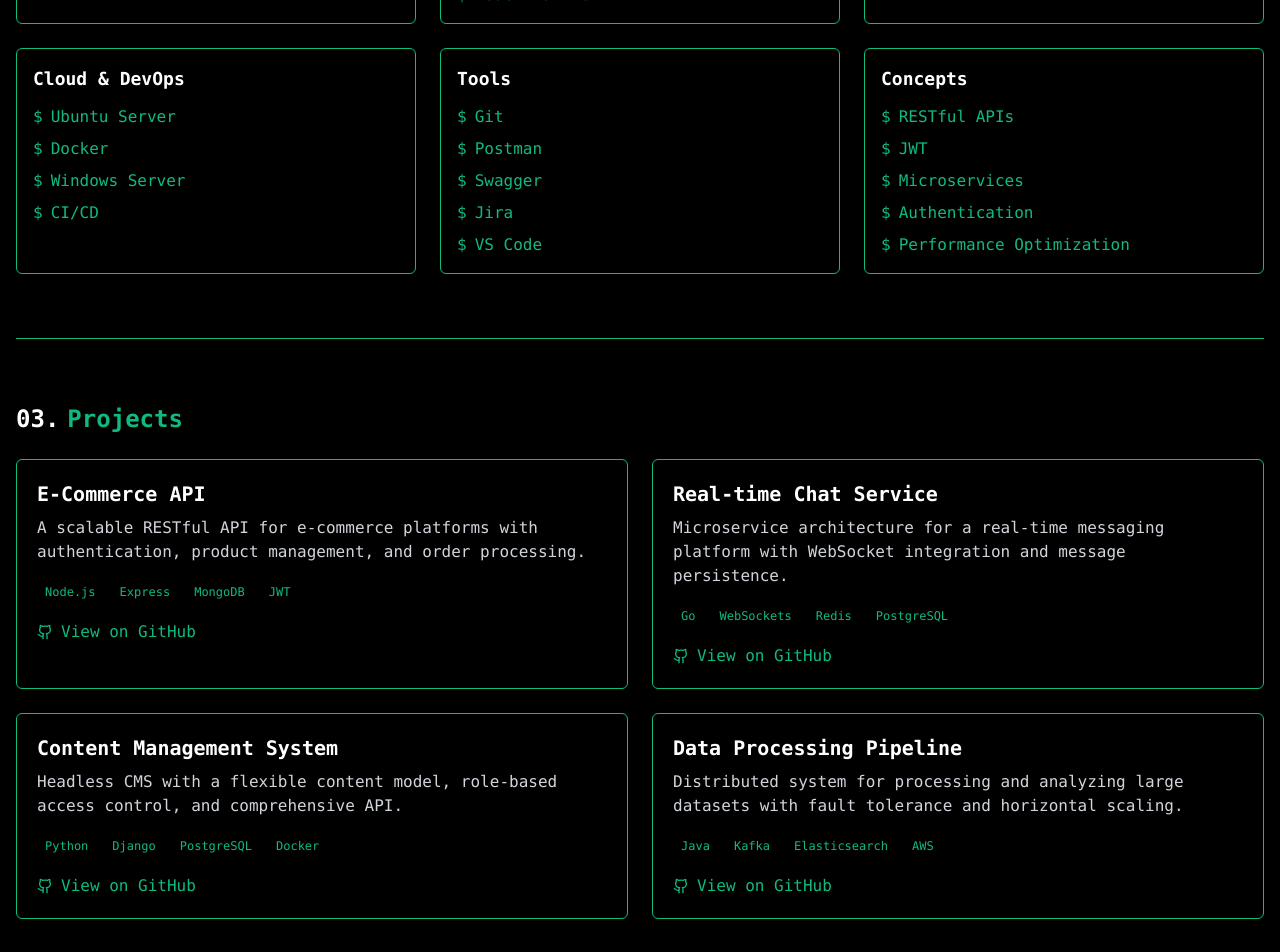
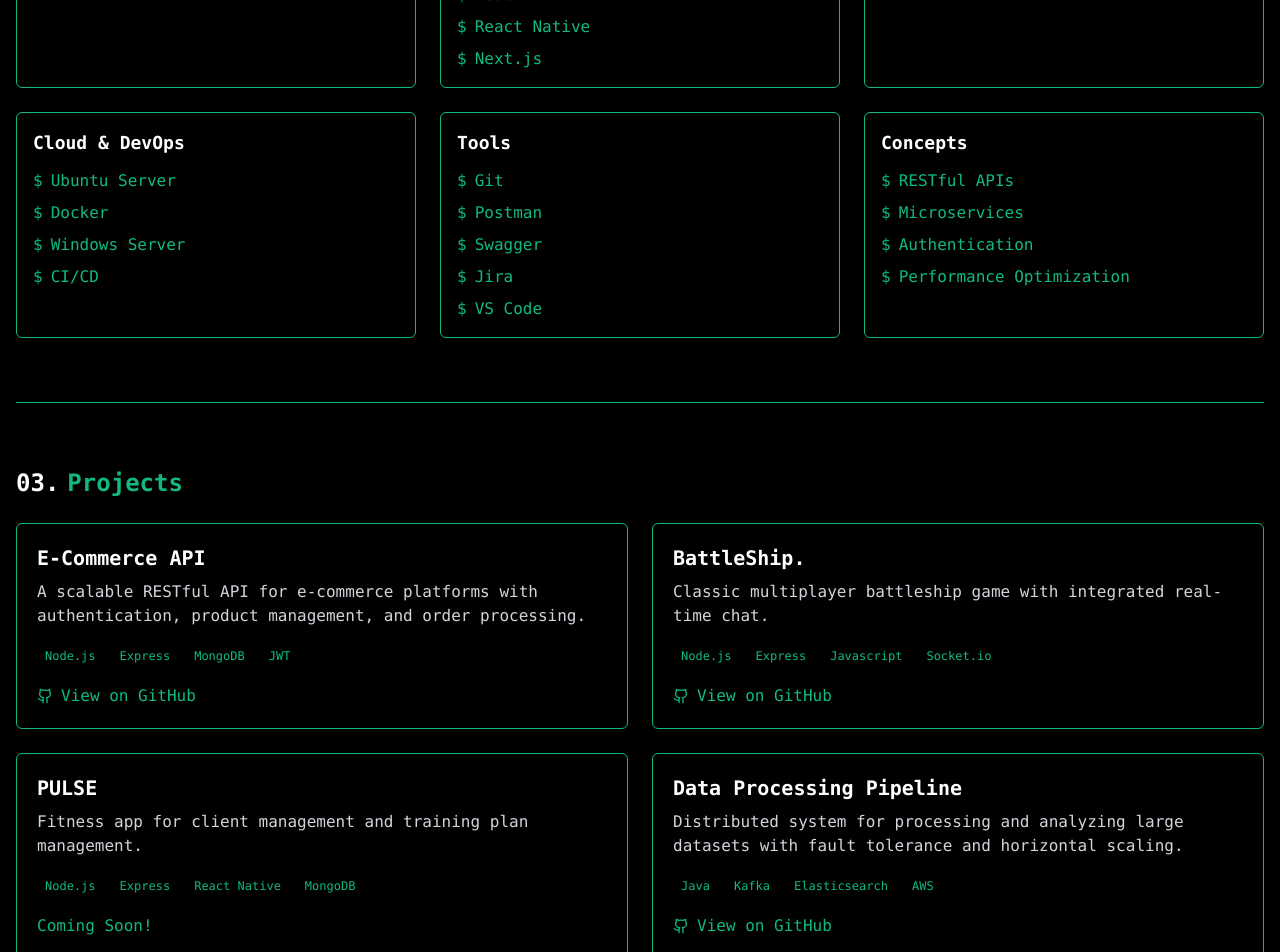
Before and after one commit to raulmalagarriga/portafolio, a Next.js app: page / in a window 1280 px wide. Shown: the part 1500-2452 px from the top of the page. Built offline with nearby package versions, Linux system fonts and the light colour scheme.

Commit message:
FEAT: Advancing traslations

```diff
--- a/app/page.tsx
+++ b/app/page.tsx
@@ -272,7 +272,7 @@ export default function Portfolio() {
               <div className="border border-theme-30 p-4 rounded-md bg-black/80">
                 <h3 className="text-white text-lg font-semibold mb-3">{t("skills.frameworks")}</h3>
                 <ul className="space-y-2">
-                  {[".NET", "Entity Framework", "Node.js", "Express", "React", "React Native"].map((skill, index) => (
+                  {[".NET", "Entity Framework", "Node.js", "Express", "Socket.io", "React", "React Native", "Next.js"].map((skill, index) => (
                     <li key={index} className="flex items-center gap-2">
                       <span className="text-theme">$</span> {skill}
                     </li>
@@ -282,7 +282,7 @@ export default function Portfolio() {
               <div className="border border-theme-30 p-4 rounded-md bg-black/80">
                 <h3 className="text-white text-lg font-semibold mb-3">{t("skills.databases")}</h3>
                 <ul className="space-y-2">
-                  {["PostgreSQL", "MongoDB", "SQL Server", "Redis"].map((skill, index) => (
+                  {["PostgreSQL", "SQL Server", "MongoDB", "Redis"].map((skill, index) => (
                     <li key={index} className="flex items-center gap-2">
                       <span className="text-theme">$</span> {skill}
                     </li>
@@ -312,7 +312,7 @@ export default function Portfolio() {
               <div className="border border-theme-30 p-4 rounded-md bg-black/80">
                 <h3 className="text-white text-lg font-semibold mb-3">{t("skills.concepts")}</h3>
                 <ul className="space-y-2">
-                  {["RESTful APIs", "JWT", "Microservices", "Authentication", "Performance Optimization"].map(
+                  {["RESTful APIs", "Microservices", "Authentication", "Performance Optimization"].map(
                     (skill, index) => (
                       <li key={index} className="flex items-center gap-2">
                         <span className="text-theme">$</span> {skill}
@@ -342,14 +342,14 @@ export default function Portfolio() {
                 {
                   name: t("projects.chat.title"),
                   description: t("projects.chat.desc"),
-                  tech: ["Go", "WebSockets", "Redis", "PostgreSQL"],
-                  github: "#",
+                  tech: ["Node.js", "Express", "Javascript", "Socket.io"],
+                  github: "https://github.com/raulmalagarriga/Battleship_game",
                 },
                 {
-                  name: t("projects.cms.title"),
-                  description: t("projects.cms.desc"),
-                  tech: ["Python", "Django", "PostgreSQL", "Docker"],
-                  github: "#",
+                  name: t("projects.pulse.title"),
+                  description: t("projects.pulse.desc"),
+                  tech: ["Node.js", "Express", "React Native", "MongoDB"],
+                  github: null,
                 },
                 {
                   name: t("projects.data.title"),
@@ -371,12 +371,18 @@ export default function Portfolio() {
                       </span>
                     ))}
                   </div>
+                  {project.github ? (
                     <Link
                       href={project.github}
                       className="flex items-center gap-2 text-theme hover:text-theme-light transition-colors"
                     >
                       <Github className="h-4 w-4" /> {t("projects.view")}
                     </Link>
+                  ) :
+                  (
+                    <p className="text-theme">{t("projects.comming")}</p>
+                  )
+                  }
                 </div>
               ))}
             </div>
--- a/lib/translations.ts
+++ b/lib/translations.ts
@@ -35,19 +35,20 @@ export const translations = {
       // Projects
       "projects.title": "Projects",
       "projects.view": "View on GitHub",
+      "projects.comming": "Coming Soon!",
 
       // Project descriptions
       "projects.ecommerce.title": "E-Commerce API",
       "projects.ecommerce.desc":
         "A scalable RESTful API for e-commerce platforms with authentication, product management, and order processing.",
 
-      "projects.chat.title": "Real-time Chat Service",
+      "projects.chat.title": "BattleShip.",
       "projects.chat.desc":
-        "Microservice architecture for a real-time messaging platform with WebSocket integration and message persistence.",
+        "Classic multiplayer battleship game with integrated real-time chat.",
 
-      "projects.cms.title": "Content Management System",
-      "projects.cms.desc":
-        "Headless CMS with a flexible content model, role-based access control, and comprehensive API.",
+      "projects.pulse.title": "PULSE",
+      "projects.pulse.desc":
+        "Fitness app for client management and training plan management.",
 
       "projects.data.title": "Data Processing Pipeline",
       "projects.data.desc":
@@ -130,23 +131,24 @@ export const translations = {
       // Projects
       "projects.title": "Proyectos",
       "projects.view": "Ver en GitHub",
-
+      "projects.comming": "¡Proximamente!",
       // Project descriptions
       "projects.ecommerce.title": "API de Comercio Electrónico",
       "projects.ecommerce.desc":
         "Una API RESTful escalable para plataformas de comercio electrónico con autenticación, gestión de productos y procesamiento de pedidos.",
 
-      "projects.chat.title": "Servicio de Chat en Tiempo Real",
+      "projects.chat.title": "BattleShip.",
       "projects.chat.desc":
-        "Arquitectura de microservicios para una plataforma de mensajería en tiempo real con integración WebSocket y persistencia de mensajes.",
+        "Clasico juego de battleship multijugador con chat integrado en tiempo real.",
 
-      "projects.cms.title": "Sistema de Gestión de Contenidos",
-      "projects.cms.desc":
-        "CMS headless con un modelo de contenido flexible, control de acceso basado en roles y API completa.",
+      "projects.pulse.title": "PULSE",
+      "projects.pulse.desc":
+        "Aplicacion fitness para gestion de clientes y manejo de planes de entrenamiento.",
 
       "projects.data.title": "Pipeline de Procesamiento de Datos",
       "projects.data.desc":
         "Sistema distribuido para procesar y analizar grandes conjuntos de datos con tolerancia a fallos y escalado horizontal.",
+
 
       // Profiles
       "profiles.title": "Perfiles",
```
Lines whose indentation alone changed are shown as unchanged.
